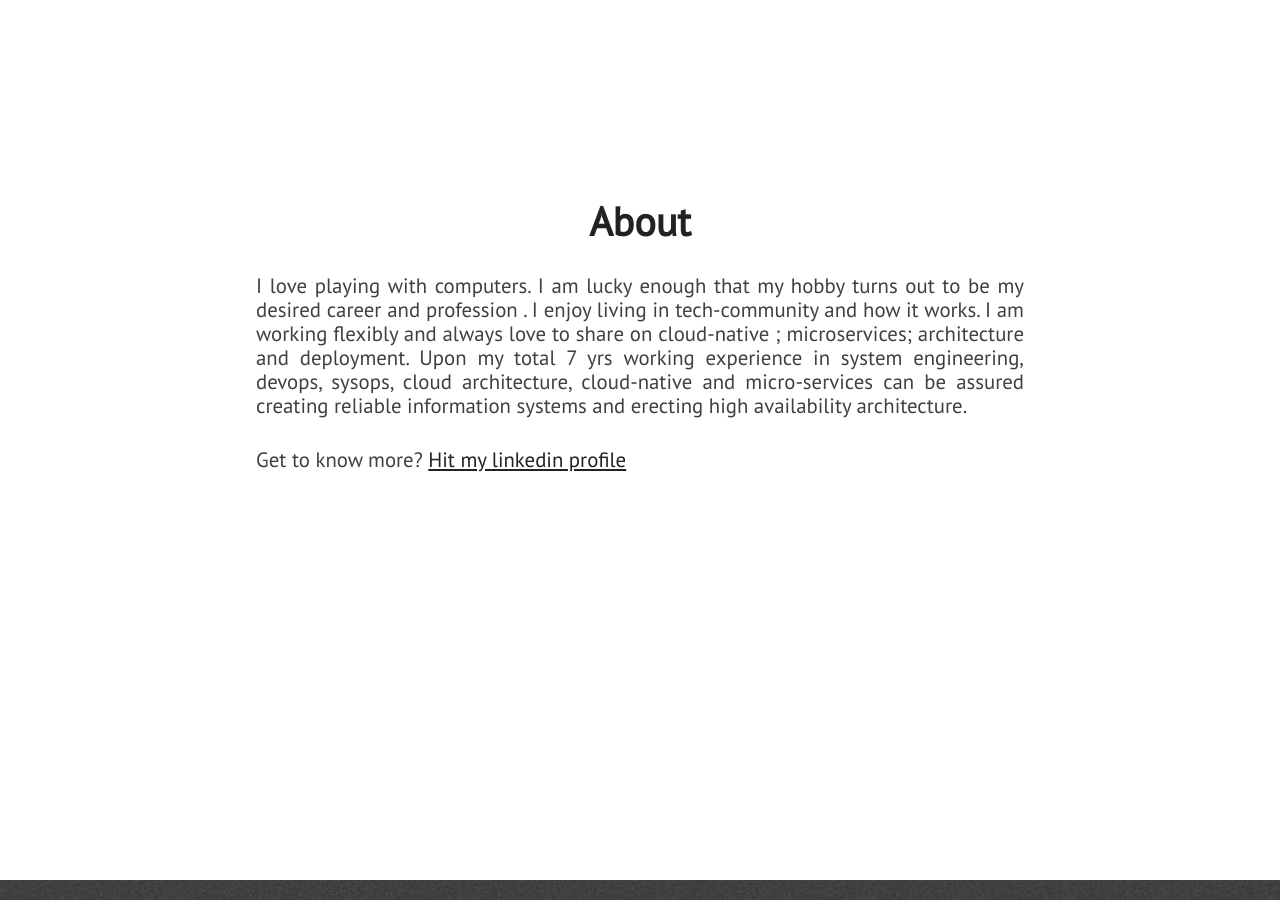
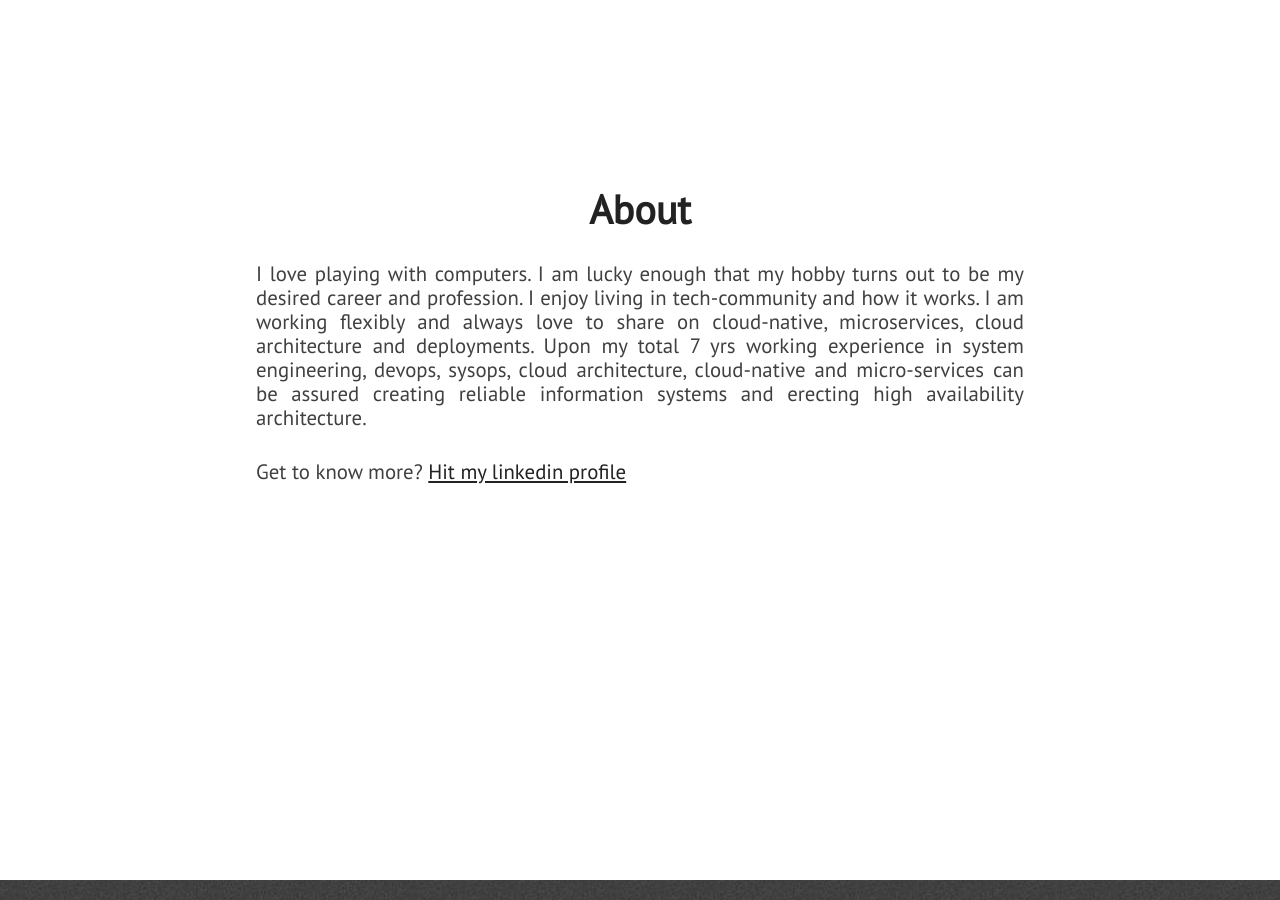
Before and after one commit to josephphyo/josephphyo.github.io, a Jekyll site: the page built from index.html, in a window 1280 px wide and 900 px high, scrolled down 1080 px. Built offline with Jekyll 4.4.1, drawn with Linux system fonts in a browser that asks for light colours; nearby versions of some CDN libraries.

Commit message:
modified about

```diff
--- a/_includes/about.html
+++ b/_includes/about.html
@@ -3,9 +3,9 @@
         <div id="about-text">
             <div class="section-heading">About</div>
             <p class="paragraph-text justify-text">
-                I love playing with computers. I am lucky enough that my hobby turns out to be my desired career and profession . I enjoy living in tech-community and how it works. I am working flexibly and always love
-                to share on cloud-native ; microservices; architecture and deployment.
-                Upon my total 7 yrs working experience in system engineering, devops, sysops, cloud architecture, cloud-native and micro-services can be assured creating reliable information systems and erecting high availability architecture.</p>
+                I love playing with computers. I am lucky enough that my hobby turns out to be my desired career and profession. I enjoy living in tech-community and how it works. I am working flexibly and always love to share on cloud-native, microservices, cloud architecture and deployments.
+                Upon my total 7 yrs working experience in system engineering, devops, sysops, cloud architecture, cloud-native and micro-services can be assured creating reliable information systems and erecting high availability architecture.
+            </p>
             <p class="paragraph-text justify-text">
                 Get to know more? <a href="https://www.linkedin.com/in/joseph1990/" target="_blank">Hit my linkedin profile</a>
 
```
